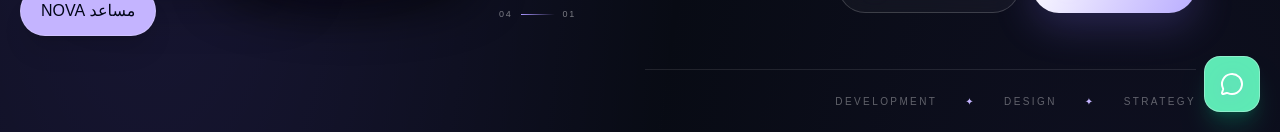
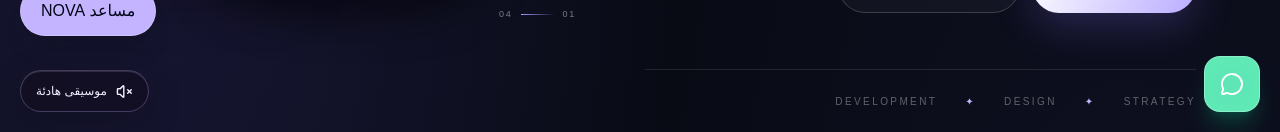
Before and after one commit to mahmedking90000-dotcom/my-websitee, a Next.js app: page / in a window 1280 px wide. Shown: the part 668-800 px from the top of the page. Built offline with nearby package versions, Linux system fonts and the light colour scheme.

Commit message:
Add optional original ambient music control

```diff
--- /dev/null
+++ b/components/ambient-control.tsx
@@ -0,0 +1,104 @@
+"use client";
+
+import { useEffect, useRef, useState } from "react";
+import { Volume2, VolumeX } from "lucide-react";
+
+type AmbientAudio = {
+  context: AudioContext;
+  master: GainNode;
+  filter: BiquadFilterNode;
+  pads: OscillatorNode[];
+  timer: number;
+};
+
+export default function AmbientControl() {
+  const [enabled, setEnabled] = useState(false);
+  const audioRef = useRef<AmbientAudio | null>(null);
+
+  useEffect(() => () => {
+    const audio = audioRef.current;
+    if (!audio) return;
+    window.clearInterval(audio.timer);
+    audio.pads.forEach((oscillator) => {
+      try { oscillator.stop(); } catch { /* already stopped */ }
+    });
+    void audio.context.close();
+  }, []);
+
+  async function toggleAmbient() {
+    const active = audioRef.current;
+    if (active) {
+      window.clearInterval(active.timer);
+      active.master.gain.cancelScheduledValues(active.context.currentTime);
+      active.master.gain.setTargetAtTime(0, active.context.currentTime, 0.35);
+      active.pads.forEach((oscillator) => {
+        try { oscillator.stop(active.context.currentTime + 1.1); } catch { /* already stopped */ }
+      });
+      audioRef.current = null;
+      setEnabled(false);
+      window.setTimeout(() => void active.context.close(), 1250);
+      return;
+    }
+
+    const context = new AudioContext();
+    await context.resume();
+    const master = context.createGain();
+    master.gain.value = 0.18;
+    master.connect(context.destination);
+
+    const filter = context.createBiquadFilter();
+    filter.type = "lowpass";
+    filter.frequency.value = 950;
+    filter.Q.value = 0.35;
+    filter.connect(master);
+
+    const pads: OscillatorNode[] = [];
+    [130.81, 164.81, 196].forEach((frequency, index) => {
+      const oscillator = context.createOscillator();
+      const level = context.createGain();
+      oscillator.type = index === 1 ? "triangle" : "sine";
+      oscillator.frequency.value = frequency;
+      level.gain.value = 0.055;
+      oscillator.connect(level);
+      level.connect(filter);
+      oscillator.start();
+      pads.push(oscillator);
+    });
+
+    const melody = [261.63, 329.63, 392, 329.63, 293.66, 349.23, 392, 349.23];
+    let noteIndex = 0;
+    const playNote = () => {
+      const oscillator = context.createOscillator();
+      const envelope = context.createGain();
+      oscillator.type = "sine";
+      oscillator.frequency.value = melody[noteIndex % melody.length];
+      noteIndex += 1;
+      envelope.gain.setValueAtTime(0.0001, context.currentTime);
+      envelope.gain.exponentialRampToValueAtTime(0.075, context.currentTime + 0.45);
+      envelope.gain.exponentialRampToValueAtTime(0.0001, context.currentTime + 2.8);
+      oscillator.connect(envelope);
+      envelope.connect(filter);
+      oscillator.start();
+      oscillator.stop(context.currentTime + 2.9);
+    };
+
+    playNote();
+    const timer = window.setInterval(playNote, 3200);
+    audioRef.current = { context, master, filter, pads, timer };
+    setEnabled(true);
+  }
+
+  return (
+    <button
+      type="button"
+      className="nova-ambient-toggle"
+      onClick={() => void toggleAmbient()}
+      aria-pressed={enabled}
+      aria-label={enabled ? "إيقاف الأجواء الموسيقية" : "تشغيل أجواء موسيقية هادئة"}
+      title={enabled ? "إيقاف الموسيقى الهادئة" : "تشغيل موسيقى هادئة"}
+    >
+      {enabled ? <Volume2 size={17} /> : <VolumeX size={17} />}
+      <span>{enabled ? "إيقاف الأجواء" : "موسيقى هادئة"}</span>
+    </button>
+  );
+}
```
